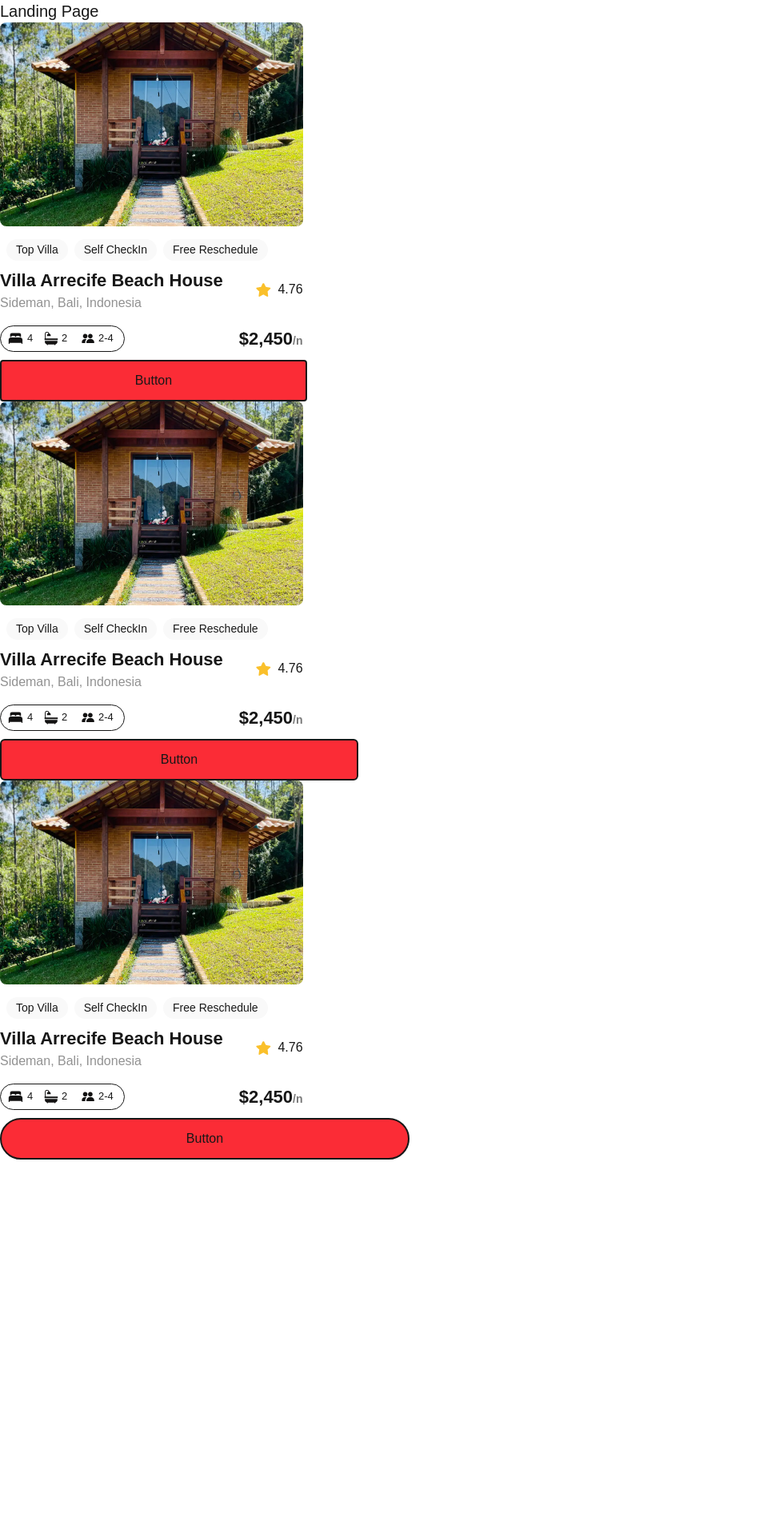
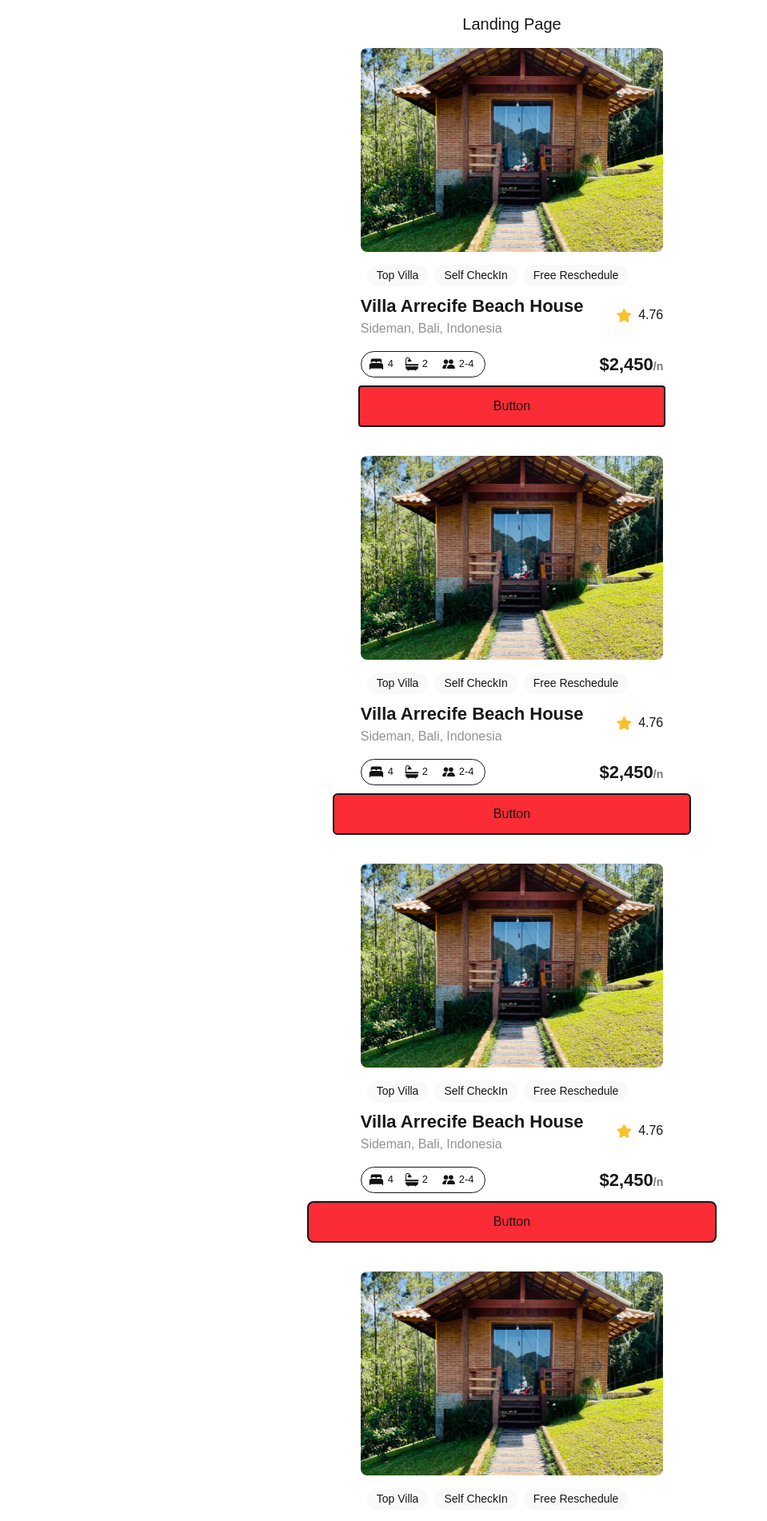
Before and after one commit to kaberege/alx-project-0x00-setup, a Next.js app in the folder alx-project-0x00/: page /landing in a window 1280 px wide. Shown: the top 1902 px of the page at 80% size, without its empty margins (0-959 px from the left). Before the commit the page ends 1450 px from the top, so only its background shows below. Built offline with nearby package versions, Linux system fonts and the light colour scheme.

Commit message:
added button

```diff
--- a/alx-project-0x00/components/Button.tsx
+++ b/alx-project-0x00/components/Button.tsx
@@ -3,7 +3,7 @@ import { ButtonProps } from '@/interfaces'
 
 const Button:React.FC<ButtonProps> = ({width, styles}) => {
   return (
-    <button className={`border-2 ${width} ${styles} bg-red-500 p-3`}>Button</button>
+    <button className={`border-2 ${width} ${styles} bg-red-500 p-3 mb-9`}>Button</button>
   )
 }
 
--- a/alx-project-0x00/pages/landing.tsx
+++ b/alx-project-0x00/pages/landing.tsx
@@ -3,14 +3,16 @@ import Button from "@/components/Button"
 
 const Landing: React.FC = () => {
     return (
-        <div>
-            <h1 className=" text-xl font-extralight">Landing Page</h1>
+        <div className="flex flex-col items-center justify-center">
+            <h1 className=" text-xl font-extralight my-4">Landing Page</h1>
             <Card />
-            <Button width="w-sm" styles="rounded-sm"/>
+            <Button width="w-sm" styles="rounded-sm" />
             <Card />
-            <Button width="w-md" styles="rounded-md"/>
+            <Button width="w-md" styles="rounded-md" />
             <Card />
-            <Button width="w-lg" styles="rounded-full"/>
+            <Button width="w-lg" styles="rounded-lg" />
+            <Card />
+            <Button width="w-full" styles="rounded-full" />
         </div>
     )
 }
```
